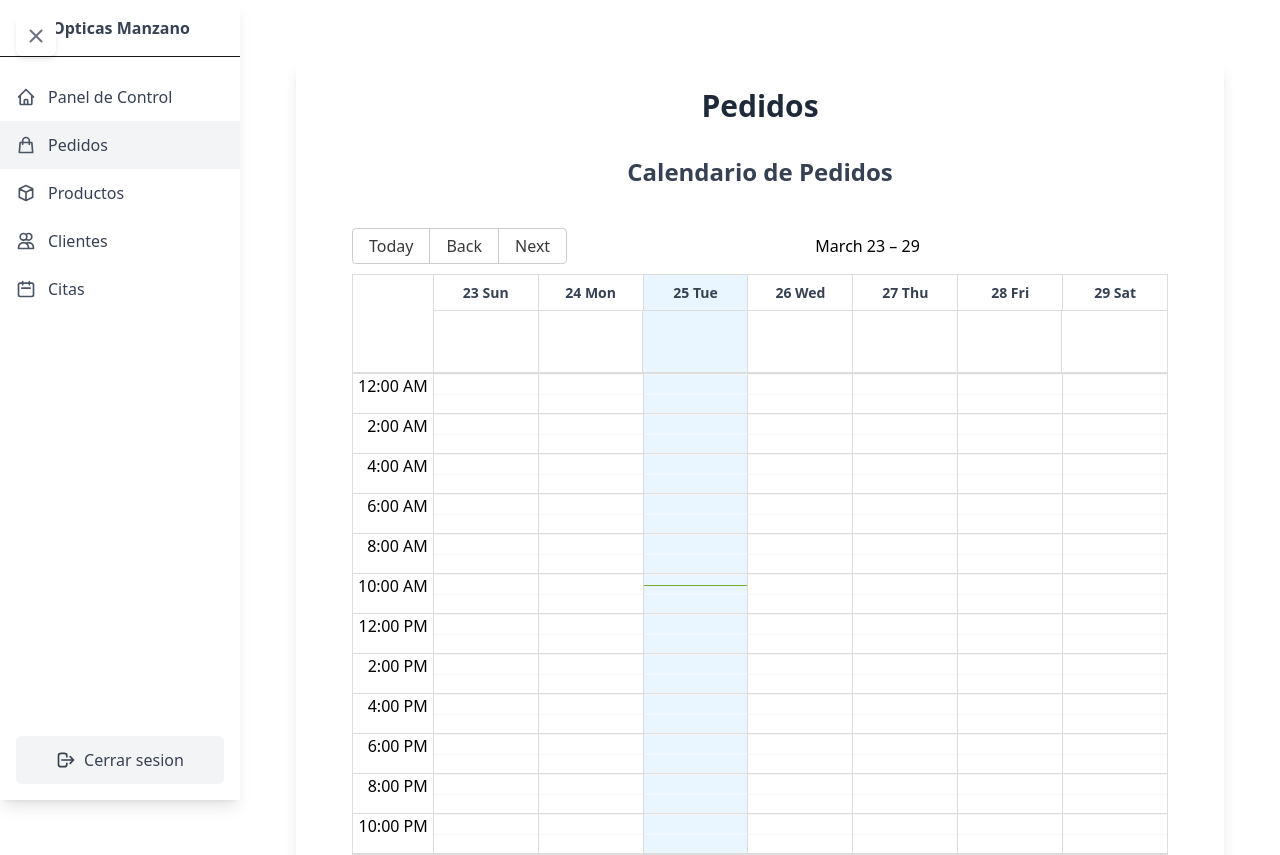
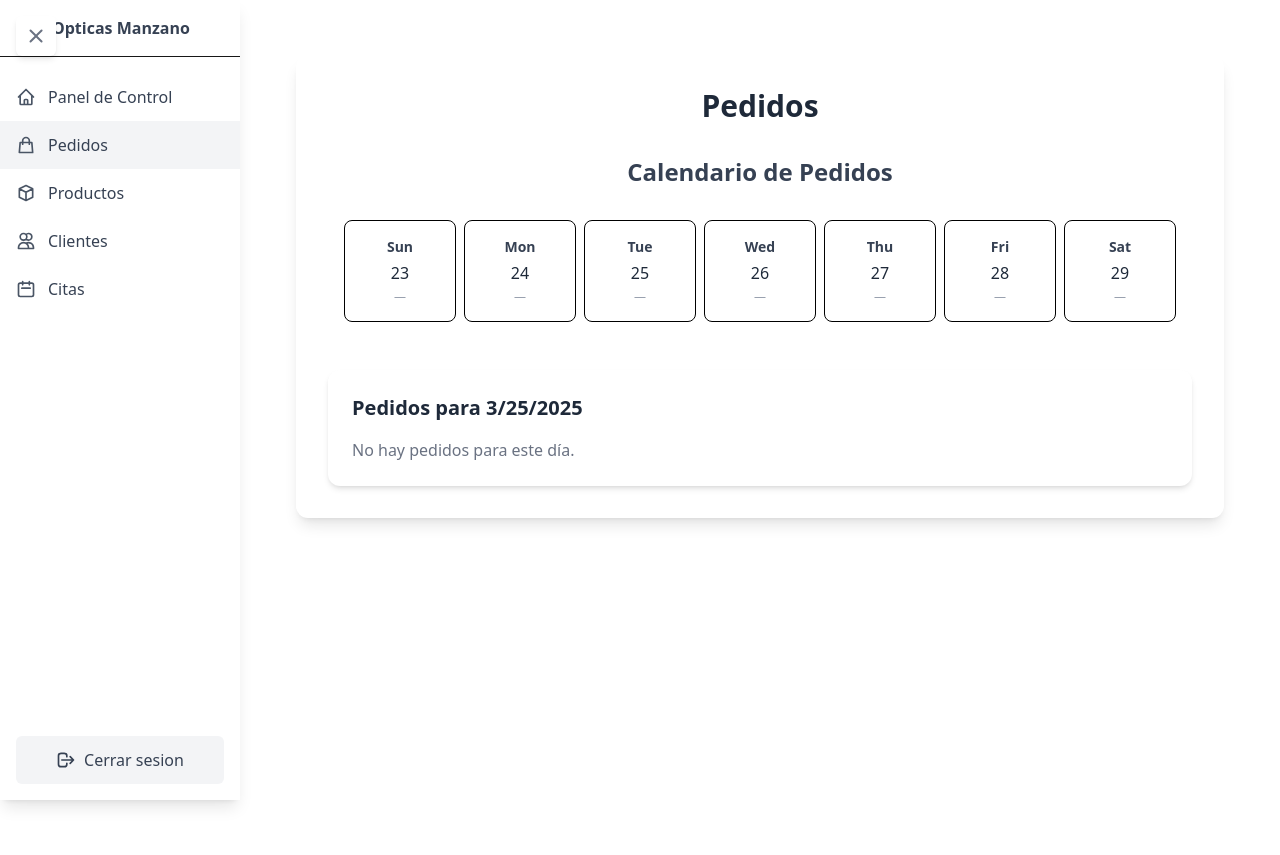
Before and after one commit to Antonio-DR99/Practica-Manzano, a Next.js app: page /pages/pedidos in a window 1280 px wide. Shown: the top 855 px of the page. Built offline with nearby package versions, Linux system fonts and the light colour scheme.

Commit message:
feat: agregar vista personalizada de semana en el calendario de pedidos y mejorar la agrupación de pedidos por fecha

```diff
--- a/src/app/pages/citas/page.js
+++ b/src/app/pages/citas/page.js
@@ -657,4 +657,4 @@ export default function CitasPage() {
         <div className={`fixed bottom-4 right-4 px-6 py-3 rounded-md shadow-lg ${notification.type === 'success' ? 'bg-green-500' : 'bg-red-500'} text-white transition-opacity duration-300`}>
           {notification.message}
         </div>
-      )}
+      )}    </div>
--- a/src/app/pages/pedidos/page.js
+++ b/src/app/pages/pedidos/page.js
@@ -1,4 +1,4 @@
-'use client'; // Directiva para marcar el componente como cliente
+'use client';
 
 import { useState } from 'react';
 import { Calendar, momentLocalizer } from 'react-big-calendar';
@@ -7,54 +7,88 @@ import 'react-big-calendar/lib/css/react-big-calendar.css';
 
 const localizer = momentLocalizer(moment);
 
+// Definimos el componente custom para la vista semanal
+function CustomWeekView({ date, events, localizer, onNavigate }) {
+  // Calcula el inicio de la semana (por defecto, domingo)
+  const startOfWeek = moment(date).startOf('week');
+  const days = [];
+  for (let i = 0; i < 7; i++) {
+    days.push(moment(startOfWeek).add(i, 'days').toDate());
+  }
+
+  // Agrupar pedidos por día usando la propiedad "fecha" de cada evento
+  const ordersCountByDay = events.reduce((acc, event) => {
+    const eventDate = new Date(event.fecha);
+    const key = eventDate.toLocaleDateString();
+    acc[key] = (acc[key] || 0) + 1;
+    return acc;
+  }, {});
+
+  return (
+    <div className="custom-week-view p-4">
+      <div className="grid grid-cols-7 gap-2">
+        {days.map((day) => {
+          const label = localizer.format(day, 'ddd'); // Ejemplo: "Sun", "Mon", etc.
+          const dateNumber = day.getDate();
+          const count = ordersCountByDay[day.toLocaleDateString()] || 0;
+          return (
+            <div
+              key={day.toISOString()}
+              className="border rounded-lg p-4 flex flex-col items-center cursor-pointer hover:bg-gray-100"
+              onClick={() => onNavigate(day)}
+            >
+              <div className="font-bold text-sm text-gray-700">{label}</div>
+              <div className="mt-1 text-md font-medium text-gray-800">{dateNumber}</div>
+              {count > 0 ? (
+                <div className="mt-1 bg-gray-200 px-2 py-0.5 rounded-full text-xs">
+                  {count} pedidos
+                </div>
+              ) : (
+                <div className="mt-1 text-gray-400 text-xs">—</div>
+              )}
+            </div>
+          );
+        })}
+      </div>
+    </div>
+  );
+}
+
+// Agregamos las propiedades estáticas requeridas por React Big Calendar
+CustomWeekView.range = (date, { localizer }) => {
+  const startOfWeek = moment(date).startOf('week');
+  const days = [];
+  for (let i = 0; i < 7; i++) {
+    days.push(moment(startOfWeek).add(i, 'days').toDate());
+  }
+  return days;
+};
+
+CustomWeekView.title = (date, { localizer }) => {
+  const range = CustomWeekView.range(date, { localizer });
+  const start = range[0];
+  const end = range[range.length - 1];
+  return `${localizer.format(start, 'MMM DD')} - ${localizer.format(end, 'MMM DD')}`;
+};
+
 export default function PedidosPage() {
   const [fechaSeleccionada, setFechaSeleccionada] = useState(new Date());
   const [pedidosDelDia, setPedidosDelDia] = useState([]);
 
-  // Lista de pedidos (simulada, reemplázala con tus datos reales)
+  // Lista de pedidos (simulada; reemplaza con tus datos reales)
   const pedidos = [
     { id: 1, cliente: 'Juan Pérez', producto: 'Laptop', estado: 'Enviado', fecha: '2025-03-31' },
     { id: 2, cliente: 'Ana Gómez', producto: 'Teléfono', estado: 'Pendiente', fecha: '2025-04-02' },
     { id: 3, cliente: 'Carlos Ruiz', producto: 'Auriculares', estado: 'Entregado', fecha: '2025-04-03' },
   ];
 
-  // Agrupar pedidos por fecha para mostrarlos en el header
-  const ordersCountByDay = pedidos.reduce((acc, pedido) => {
-    const key = new Date(pedido.fecha).toLocaleDateString();
-    acc[key] = (acc[key] || 0) + 1;
-    return acc;
-  }, {});
-
-  // Filtra los pedidos para el día seleccionado
+  // Filtra los pedidos para la fecha seleccionada
   const obtenerPedidosDelDia = (fecha) => {
     const pedidosFiltrados = pedidos.filter(
       (pedido) => new Date(pedido.fecha).toLocaleDateString() === fecha.toLocaleDateString()
     );
     setPedidosDelDia(pedidosFiltrados);
-  };
-
-  // Maneja el cambio de fecha al hacer clic en un día
-  const handleDateChange = (date) => {
-    setFechaSeleccionada(date);
-    obtenerPedidosDelDia(date); // Filtra los pedidos para la fecha seleccionada
-  };
-
-  // Componente custom para renderizar el encabezado de cada día en la vista semanal
-  const CustomDateHeader = ({ label, date }) => {
-    const dateKey = new Date(date).toLocaleDateString();
-    const count = ordersCountByDay[dateKey] || 0;
-    return (
-      <div className="flex flex-col items-center justify-center py-2">
-        <span className="font-bold text-sm text-gray-700">{label}</span>
-        {count > 0 ? (
-          <span className="mt-1 bg-gray-200 px-2 py-0.5 rounded-full text-xs">
-            {count} pedidos
-          </span>
-        ) : (
-          <span className="mt-1 text-gray-400 text-xs">—</span>
-        )}
-      </div>
-    );
+    setFechaSeleccionada(fecha);
   };
 
   return (
@@ -65,44 +99,25 @@ export default function PedidosPage() {
 
           <div className="mb-8">
             <h2 className="text-2xl font-semibold text-gray-700 mb-4 text-center">Calendario de Pedidos</h2>
-
-            {/* Calendario de semana horizontal */}
-            <div className="min-h-screen bg-white text-black p-6">
-              <Calendar
-                localizer={localizer}
-                events={[]} // No hay eventos para mostrar en la grilla principal
-                startAccessor="start"
-                endAccessor="end"
-                views={['week']} // Vista de semana
-                step={60}
-                view="week" // Vista de semana activa
-                formats={{
-                  // Los formatos se pueden ajustar, pero usaremos el componente custom para el header
-                }}
-                onNavigate={handleDateChange}
-                // Ocultar eventos (si no los necesitas en la grilla)
-                eventPropGetter={() => ({
-                  style: {
-                    display: 'none',
-                  },
-                })}
-                // Aquí inyectamos nuestro componente custom para el encabezado de cada día
-                components={{
-                  week: {
-                    header: CustomDateHeader,
-                  },
-                }}
-              />
-            </div>
+            {/* Usamos nuestro custom view a través de react-big-calendar */}
+            <Calendar
+              localizer={localizer}
+              events={pedidos} // Pasamos los pedidos como eventos
+              views={{ customWeek: CustomWeekView }}
+              view="customWeek" // Indicamos que use la vista custom
+              toolbar={false}
+              // No necesitamos renderizar los eventos en la grilla (lo maneja nuestro CustomWeekView)
+              eventPropGetter={() => ({ style: { display: 'none' } })}
+              // Al navegar (por ejemplo, al hacer clic en un día) actualizamos la fecha
+              onNavigate={(newDate) => obtenerPedidosDelDia(newDate)}
+            />
           </div>
 
-          {/* Pedidos para la fecha seleccionada */}
+          {/* Sección para mostrar los pedidos del día seleccionado */}
           <div className="p-6 rounded-xl shadow-md mt-6 bg-white text-black">
             <h3 className="text-xl font-semibold text-gray-800 mb-4">
               Pedidos para {fechaSeleccionada.toLocaleDateString()}
             </h3>
-
-            {/* Lista de pedidos */}
             <div className="space-y-4">
               {pedidosDelDia.length > 0 ? (
                 pedidosDelDia.map((pedido) => (
```
